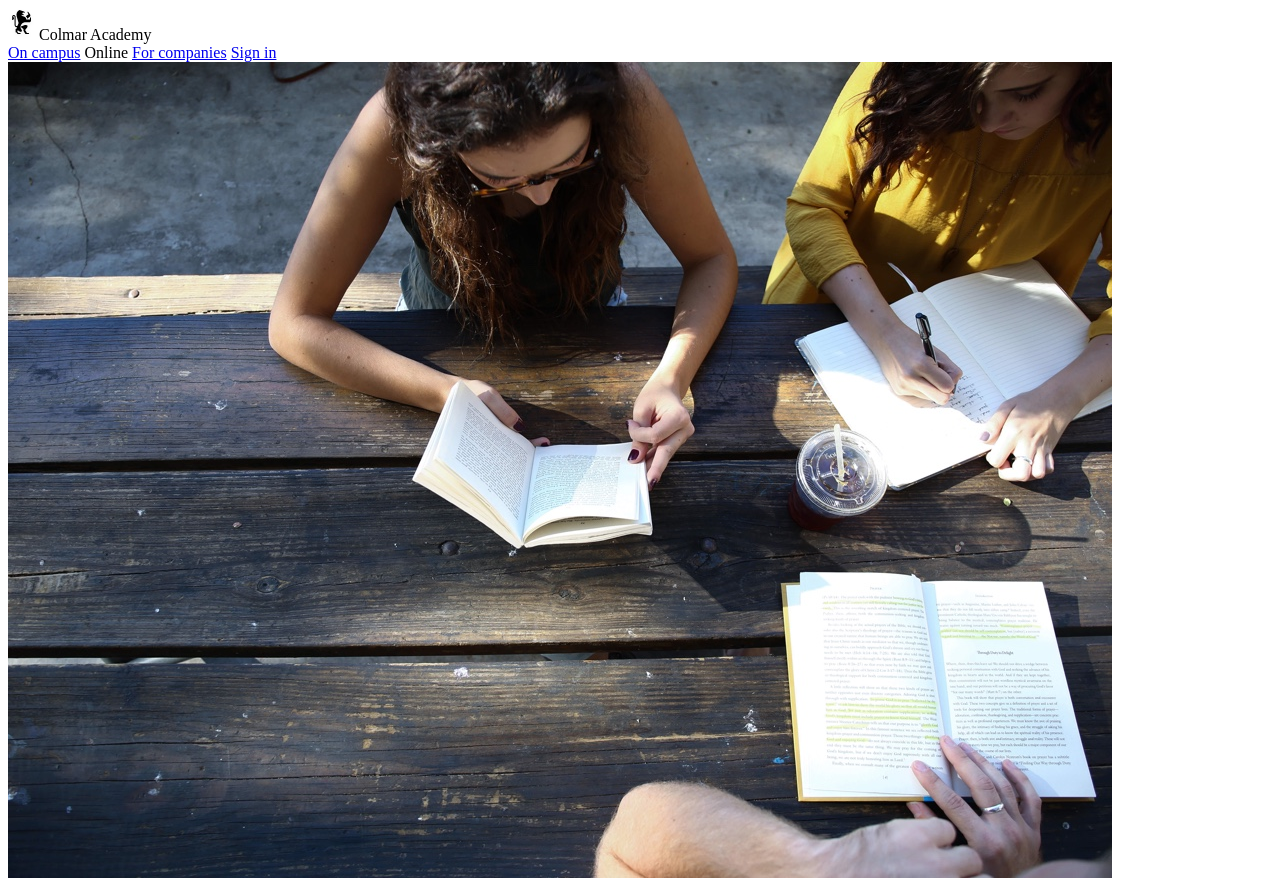
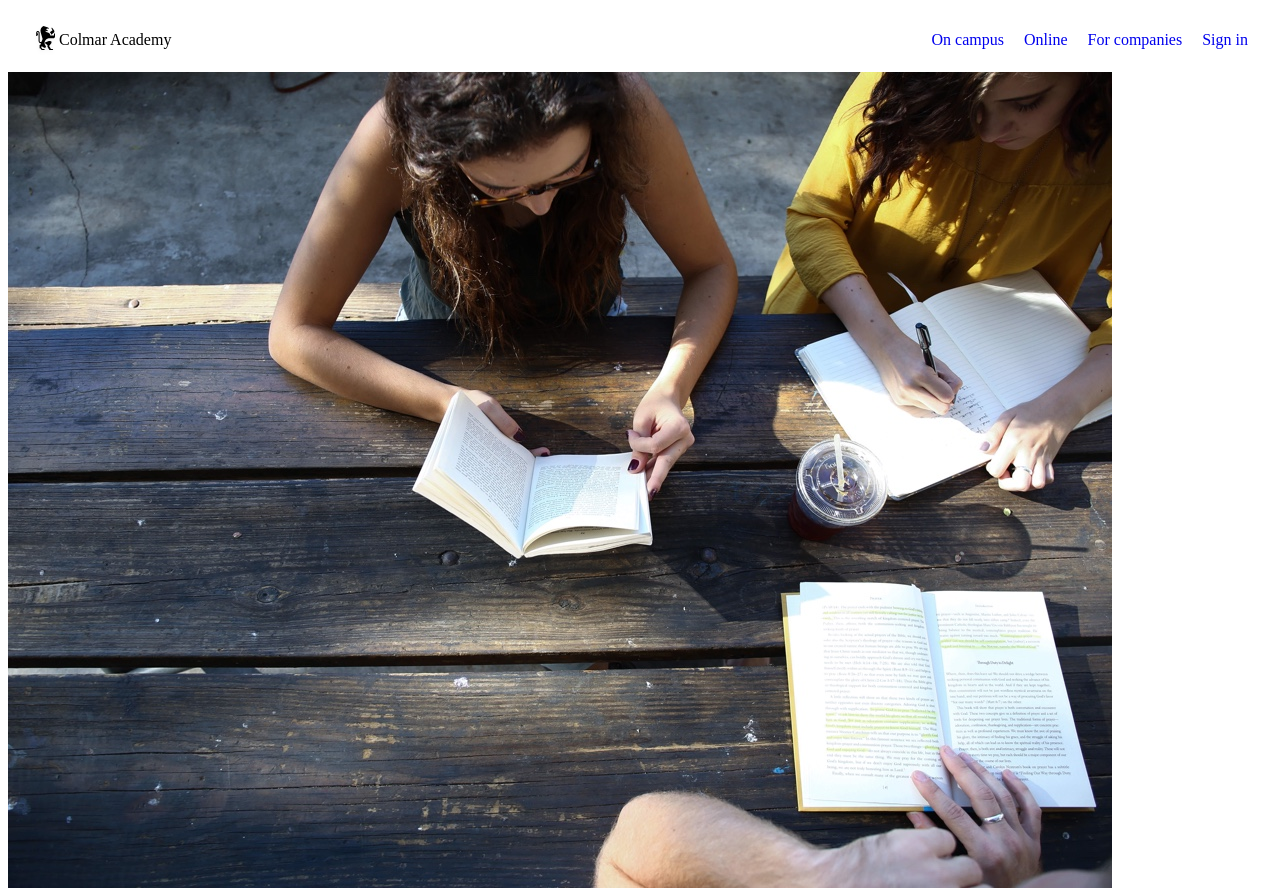
Before and after one commit to klandre01/colmar, a plain HTML site: page index.html in a window 1280 px wide. Shown: the top 888 px of the page. Drawn offline with Linux system fonts and the light colour scheme.

Commit message:
CSS for layout of header

```diff
--- a/index.html
+++ b/index.html
@@ -9,18 +9,18 @@
     <html>
 
         <!--Header-->
-        <nav>
+        <header>
             <div class="nav-logo">
                 <img src="capstone_colmar_assets/images/ic-logo.svg">
-                <span>Colmar Academy</span>
+                <p>Colmar Academy</p>
             </div>
-            <div class="nav-links">
+            <nav id="nav-links">
                 <a href="#">On campus</a>
-                <a href="#"></a>Online</a>
+                <a href="#">Online</a>
                 <a href="#">For companies</a>
                 <a href="#">Sign in</a>
-            </div>
-        </nav>
+            </nav>
+        </header>
 
         <!--Banner-->
         <div id="banner">
--- a/style.css
+++ b/style.css
@@ -0,0 +1,25 @@
+header {
+    background-color: white;
+    width: 100%;
+    height: 64px;
+    display: flex;
+    align-items: center;
+    justify-content: space-between;
+}
+
+nav {
+    padding-right: 8px;
+}
+
+.nav-logo {
+    display: flex;
+    height: 32px;
+    padding-left: 24px;
+    align-items: center;
+    padding-right: 8px;
+}
+
+nav a {
+    padding-right: 16px;
+    text-decoration: none;
+}
```
